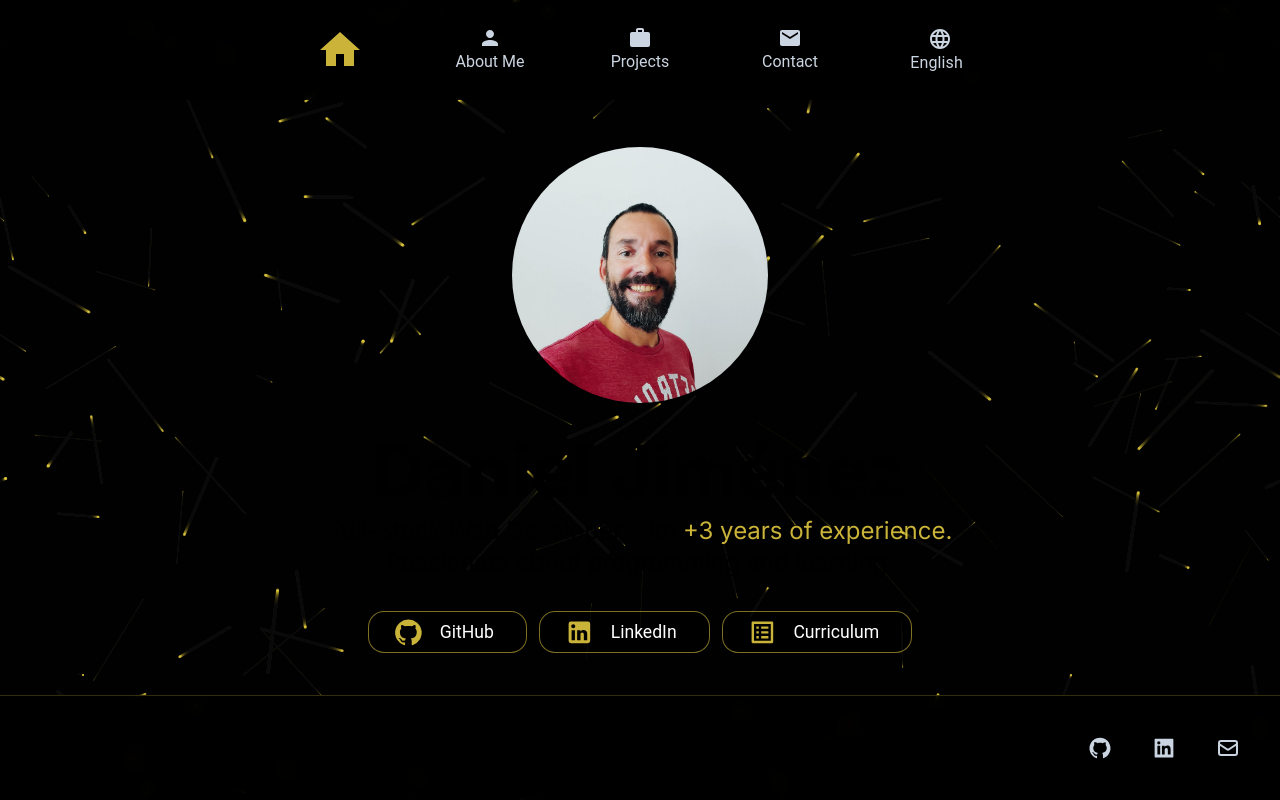
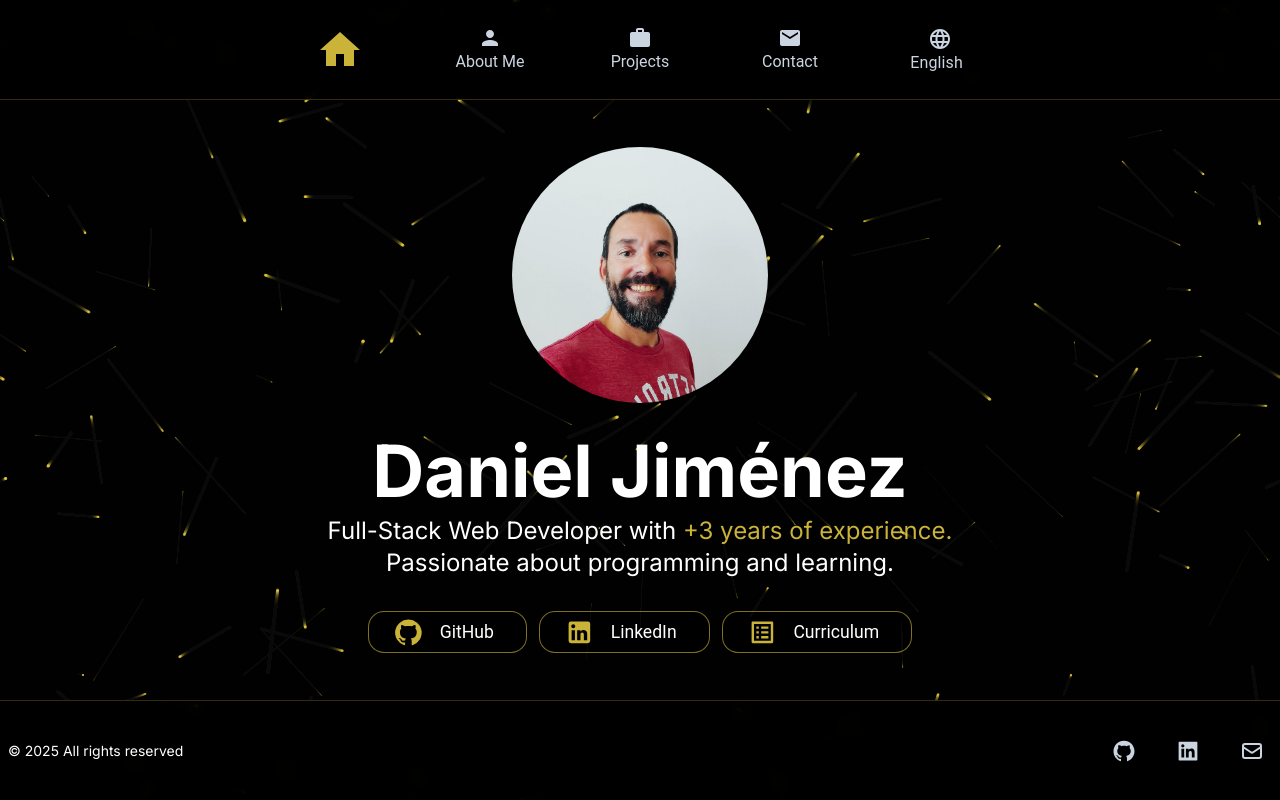
Before and after one commit to DJGValls/port-folio-daniel, a Next.js app: page /en/home in a window 1280 px wide. Built offline with nearby package versions, Linux system fonts and the light colour scheme.

Commit message:
Fix enlaces descarga cv y mejora navbar y footer en version movil

```diff
--- a/src/components/contact/Contact.tsx
+++ b/src/components/contact/Contact.tsx
@@ -13,8 +13,8 @@ function Contact() {
                 </div>
                 <div className="flex flex-col items-center justify-center">
                     <AiOutlineMessage className="text-9xl text-yellow-300 mb-4" />
-                    <p className="text-center text-bunker-200 max-w-md">{t("text1")}</p>
-                    <p className="text-center text-bunker-200 max-w-md">{t("text2")}</p>
+                    <p className="text-center text-white max-w-md">{t("text1")}</p>
+                    <p className="text-center text-white max-w-md">{t("text2")}</p>
                 </div>
             </div>
         </CustomCard>
--- a/src/components/footer/CustomFooter.tsx
+++ b/src/components/footer/CustomFooter.tsx
@@ -12,16 +12,25 @@ function CustomFooter() {
                 position: "fixed",
                 bottom: 0,
                 width: "100%",
+                height: {
+                    xs: "70px",    // móviles
+                    sm: "80px",    // tablets pequeñas
+                    md: "90px",   // tablets
+                    lg: "100px",   // desktop
+                },
                 backgroundColor: "var(--background)",
                 backdropFilter: "blur(8px)",
+                display: "flex",
+                justifyContent: "center",
+                alignItems: "center",
+                zIndex: 30,
                 borderTop: "1px solid rgba(253, 224, 71, 0.2)",
-                zIndex: 30,
             }}>
-            <div className="container mx-auto flex flex-wrap justify-between items-center p-8">
-                <p className="w-full lg:w-fit text-sm text-center lg:text-left text-bunker-200">
+            <div className="container mx-auto flex flex-wrap justify-between items-center p-2 sm-4 md-6 lg-8">
+                <p className="w-full lg:w-fit text-sm text-center lg:text-left text-white">
                     {t("footerText")}
                 </p>
-                <div className="w-full lg:w-fit justify-center mt-8 lg:mt-0 flex space-x-6">
+                <div className="w-full lg:w-fit justify-center items-center flex space-x-4 sm:space-x-6">
                     {[
                         { icon: AiFillGithub, href: "https://github.com/DJGValls" },
                         { icon: AiFillLinkedin, href: "https://www.linkedin.com/in/daniel-j-g" },
--- a/src/components/home/CustomHome.tsx
+++ b/src/components/home/CustomHome.tsx
@@ -23,11 +23,9 @@ function CustomHome() {
                 className="image-container-home rounded-full mb-8 h-48 w-48 lg:h-64 lg:w-64 md:h-52 md:w-52 object-cover"
                 onError={(e) => console.error("Error loading image:", e)}
             />
-            <h1 className="mb-2 text-4xl sm:text-5xl md:text-6xl lg:text-7xl font-bold text-bunker-100">
-                Daniel Jiménez
-            </h1>
+            <h1 className="mb-2 text-4xl sm:text-5xl md:text-6xl lg:text-7xl font-bold text-white">Daniel Jiménez</h1>
 
-            <p className="text-bunker-300 text-lg md:text-xl lg:text-2xl">
+            <p className="text-white text-lg md:text-xl lg:text-2xl">
                 {t("textInfoPosition")}
                 <span className="text-yellow-300/80 "> {t("textInfoExperience")}</span> {t("textInfoResume")}
             </p>
@@ -39,7 +37,7 @@ function CustomHome() {
                     label="LinkedIn"
                     icon={LinkedInIcon}
                 />
-                <CustomChipLinkButton href="/resume.pdf" label="Curriculum" icon={ListAltIcon} />
+                <CustomChipLinkButton href="/CV-Daniel-Jimenez-Gallego-2024.pdf" label="Curriculum" icon={ListAltIcon} />
             </div>
         </div>
     );
--- a/src/components/navbar/CustomNavbar.tsx
+++ b/src/components/navbar/CustomNavbar.tsx
@@ -70,7 +70,13 @@ function CustomNavbar(props: CustomNavbarProps) {
                         }}
                         sx={{
                             width: "100%",
-                            height: "100px",
+                            height: {
+                                xs: "70px",    // móviles
+                                sm: "80px",    // tablets pequeñas
+                                md: "90px",   // tablets
+                                lg: "100px",   // desktop
+                            },
+                            borderBottom: "1px solid rgba(253, 224, 71, 0.2)",
                             backgroundColor: "var(--background)", // Fondo negro con transparencia
                             backdropFilter: "blur(8px)", // Efecto de difuminado
                             display: "flex",
--- a/src/components/projects/factokis/FactokisProject.tsx
+++ b/src/components/projects/factokis/FactokisProject.tsx
@@ -52,7 +52,7 @@ export const FactokisProject = () => {
         <>
             <div className="w-full lg:w-1/2 grow flex flex-col justify-between p-2">
                 <div>
-                    <h5 className="text-bunker-200 font-medium text-2xl group-hover/item:text-red-300 transition-all flex items-center">
+                    <h5 className="text-white font-medium text-2xl group-hover/item:text-red-300 transition-all flex items-center">
                         <span>{t("title")}</span>
                         <IconButton
                             key="factokis"
@@ -70,7 +70,7 @@ export const FactokisProject = () => {
                     </h5>
                     <div className="space-y-6">
                         <div>
-                            <h3 className="text-lg text-bunker-300">{t("title2")}</h3>
+                            <h3 className="text-lg text-white">{t("title2")}</h3>
                         </div>
                         <div className="space-y-4">
                             <p>{t("text1")}</p>
--- a/src/components/projects/futAliner/FutAlinerProject.tsx
+++ b/src/components/projects/futAliner/FutAlinerProject.tsx
@@ -53,7 +53,7 @@ export const FutAlinerProject = () => {
         <>
             <div className="w-full lg:w-1/2 grow flex flex-col justify-between p-2">
                 <div>
-                    <h5 className="text-bunker-200 font-medium text-2xl group-hover/item:text-red-300 transition-all flex items-center">
+                    <h5 className="text-white font-medium text-2xl group-hover/item:text-red-300 transition-all flex items-center">
                         <span>{t("title")}</span>
                         <IconButton
                             href="https://futaliner.netlify.app/"
@@ -70,7 +70,7 @@ export const FutAlinerProject = () => {
                     </h5>
                     <div className="space-y-6">
                         <div>
-                            <h3 className="text-lg text-bunker-300">{t("title2")}</h3>
+                            <h3 className="text-lg text-white">{t("title2")}</h3>
                         </div>
                         <div className="space-y-4">
                             <p>{t("text1")}</p>
--- a/src/components/projects/intratimeEmpleado/IntratimeEmpleadoProject.tsx
+++ b/src/components/projects/intratimeEmpleado/IntratimeEmpleadoProject.tsx
@@ -54,7 +54,7 @@ export const IntratimeEmpleadoProject = () => {
         <>
             <div className="w-full lg:w-1/2 grow flex flex-col justify-between p-2">
                 <div>
-                    <h5 className="text-bunker-200 font-medium text-2xl group-hover/item:text-red-300 transition-all flex items-center">
+                    <h5 className="text-white font-medium text-2xl group-hover/item:text-red-300 transition-all flex items-center">
                         <span>{t("title")}</span>
                         <IconButton
                             key="intratimeEmpleado"
@@ -72,7 +72,7 @@ export const IntratimeEmpleadoProject = () => {
                     </h5>
                     <div className="space-y-6">
                         <div>
-                            <h3 className="text-lg text-bunker-300">{t("subTitle1")}</h3>
+                            <h3 className="text-lg text-white">{t("subTitle1")}</h3>
                         </div>
                         <div className="space-y-4">
                             <p>{t("text1")}</p>
--- a/src/components/projects/intratimeEmpresa/IntratimeEmpresa.tsx
+++ b/src/components/projects/intratimeEmpresa/IntratimeEmpresa.tsx
@@ -87,7 +87,7 @@ export const IntratimeEmpresa = () => {
         <>
             <div className="w-full lg:w-1/2 grow flex flex-col justify-between p-2">
                 <div>
-                    <h5 className="text-bunker-200 font-medium text-2xl group-hover/item:text-red-300 transition-all flex items-center">
+                    <h5 className="text-white font-medium text-2xl group-hover/item:text-red-300 transition-all flex items-center">
                         <span>{t("title")}</span>
                         <IconButton
                             key="intratimeEmpleado"
@@ -105,7 +105,7 @@ export const IntratimeEmpresa = () => {
                     </h5>
                     <div className="space-y-6">
                         <div>
-                            <h3 className="text-lg text-bunker-300">{t("subTitle1")}</h3>
+                            <h3 className="text-lg text-white">{t("subTitle1")}</h3>
                         </div>
                         <div className="space-y-4">
                             <p>{t("text1")}</p>
--- a/src/components/projects/myPortFolio/PortfolioProject.tsx
+++ b/src/components/projects/myPortFolio/PortfolioProject.tsx
@@ -36,7 +36,7 @@ export const PortfolioProject = () => {
         <>
             <div className="w-full lg:w-1/2 grow flex flex-col justify-between p-2">
                 <div>
-                    <h5 className="text-bunker-200 font-medium text-2xl group-hover/item:text-red-300 transition-all flex items-center">
+                    <h5 className="text-white font-medium text-2xl group-hover/item:text-red-300 transition-all flex items-center">
                         <span>{t("title")}</span>
                         <IconButton
                             href="https://tu-portfolio.dev"
--- a/src/components/projects/vilacasas/VilacasasProject.tsx
+++ b/src/components/projects/vilacasas/VilacasasProject.tsx
@@ -19,7 +19,7 @@ export const VilacasasProject = () => {
         <>
             <div className="w-full lg:w-1/2 grow flex flex-col justify-between p-2">
                 <div>
-                    <h5 className="text-bunker-200 font-medium text-2xl group-hover/item:text-red-300 transition-all flex items-center">
+                    <h5 className="text-white font-medium text-2xl group-hover/item:text-red-300 transition-all flex items-center">
                         <span>{t("title")}</span>
                         {/* <BiLinkExternal className="transition-transform ml-2 group-hover/item:translate-x-2 group-hover/item:-translate-y-2" /> */}
                     </h5>
```
Also changed, not shown: src/components/buttons/CustomChipLinkButton.tsx (+18 -7 lines), 1 other file (tests, documents, lock files or other folders).
